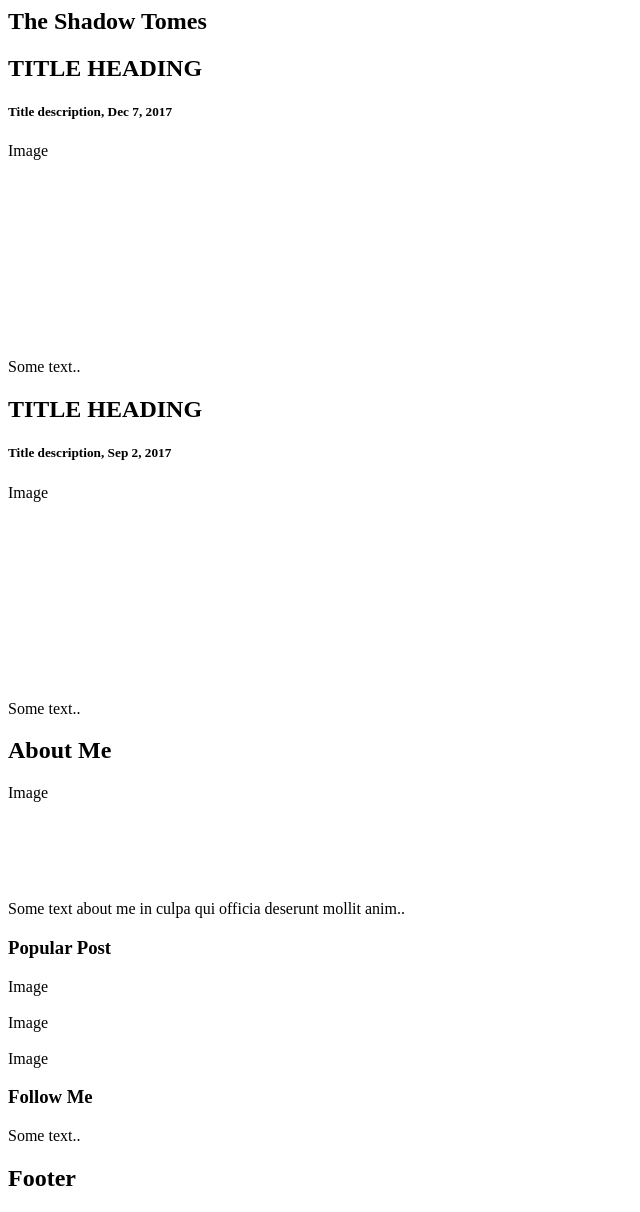
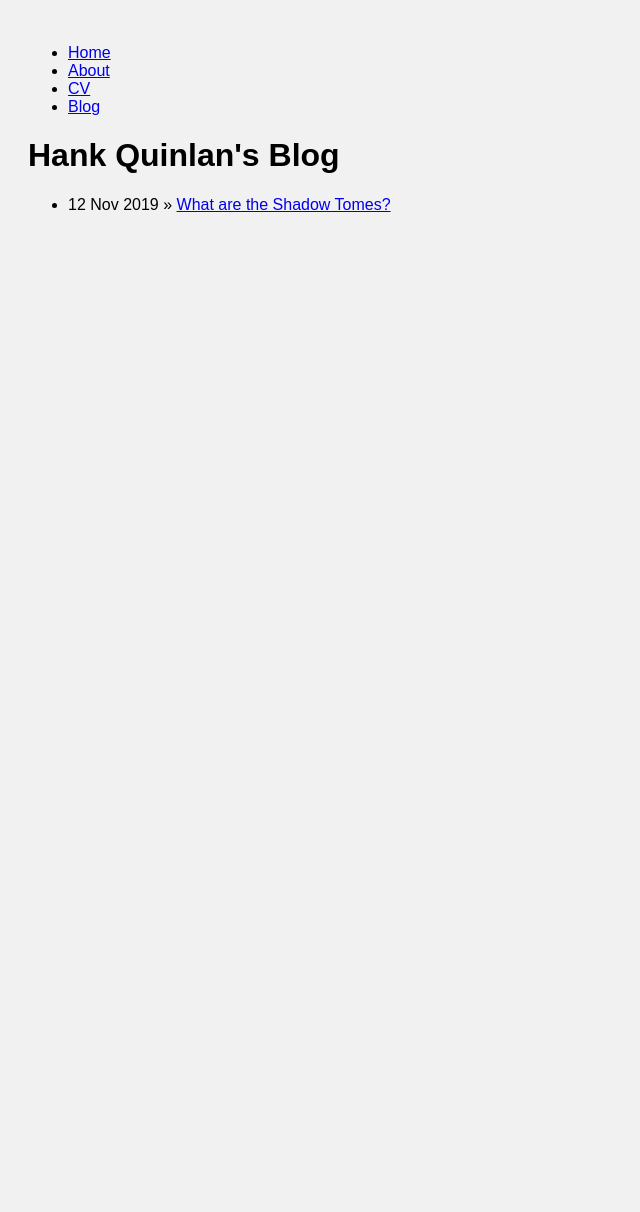
Before and after one commit to naylamay/naylamay.github.io, a Jekyll site: the page built from blog/index.html, in a window 1280 px wide. Shown: the whole page, without its empty margins (0-640 px from the left). Built offline with Jekyll 4.4.1, drawn with Linux system fonts in a browser that asks for light colours; after the commit the page ends 900 px from its top, so only the background shows below that.

Commit message:
Update index.html

```diff
--- a/blog/index.html
+++ b/blog/index.html
@@ -1,42 +1,11 @@
-<div class="header">
-  <h2>The Shadow Tomes</h2>
-  <link rel="stylesheet" type="text/css" href="css/main.css"
-</div>
+---
+layout: default
+title: Hank Quinlan's Blog
+---
+	<h1>{{ page.title }}</h1>
+	<ul class="posts">
 
-<div class="row">
-  <div class="leftcolumn">
-    <div class="card">
-      <h2>TITLE HEADING</h2>
-      <h5>Title description, Dec 7, 2017</h5>
-      <div class="fakeimg" style="height:200px;">Image</div>
-      <p>Some text..</p>
-    </div>
-    <div class="card">
-      <h2>TITLE HEADING</h2>
-      <h5>Title description, Sep 2, 2017</h5>
-      <div class="fakeimg" style="height:200px;">Image</div>
-      <p>Some text..</p>
-    </div>
-  </div>
-  <div class="rightcolumn">
-    <div class="card">
-      <h2>About Me</h2>
-      <div class="fakeimg" style="height:100px;">Image</div>
-      <p>Some text about me in culpa qui officia deserunt mollit anim..</p>
-    </div>
-    <div class="card">
-      <h3>Popular Post</h3>
-      <div class="fakeimg">Image</div><br>
-      <div class="fakeimg">Image</div><br>
-      <div class="fakeimg">Image</div>
-    </div>
-    <div class="card">
-      <h3>Follow Me</h3>
-      <p>Some text..</p>
-    </div>
-  </div>
-</div>
-
-<div class="footer">
-  <h2>Footer</h2>
-</div>
+	  {% for post in site.posts %}
+	    <li><span>{{ post.date | date_to_string }}</span> » <a href="{{ post.url }}" title="{{ post.title }}">{{ post.title }}</a></li>
+	  {% endfor %}
+	</ul>
```
